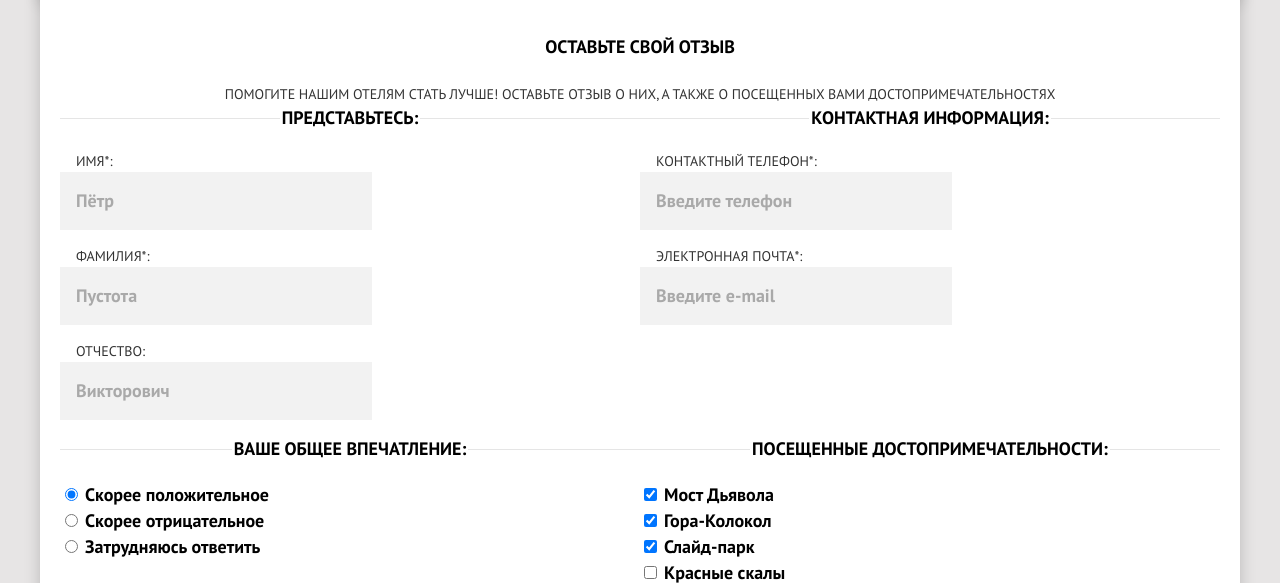
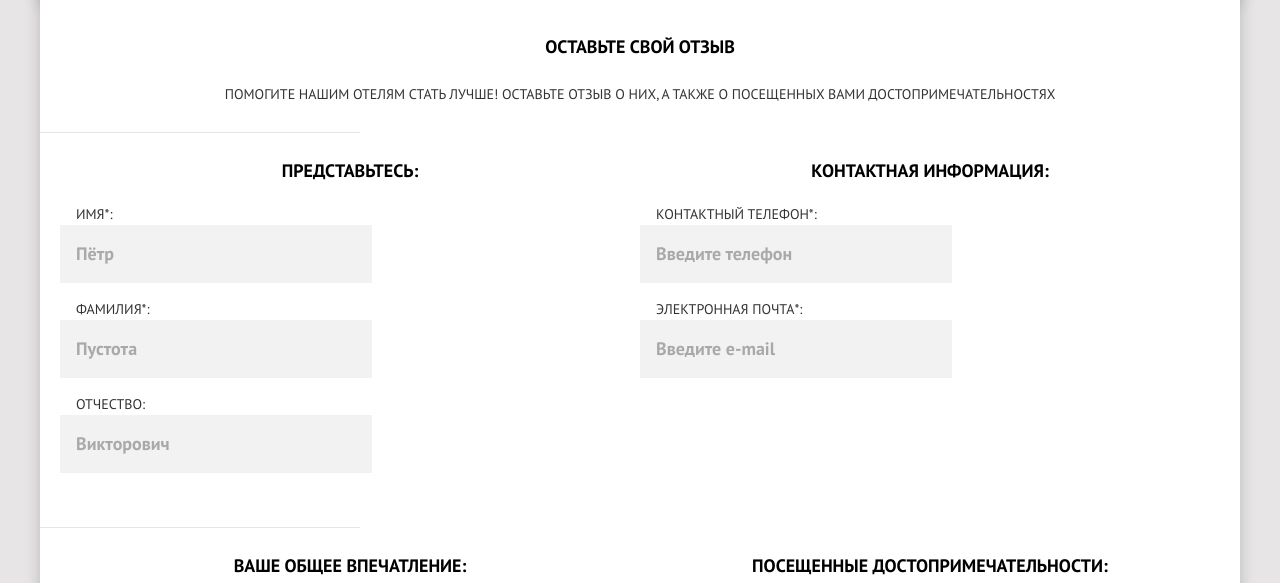
Before and after one commit to htmlacademy-adaptive/260671-sedona-26, a website: page source/form.html in a window 1280 px wide. Shown: the part 216-799 px from the top of the page. Drawn offline with nearby package versions, Linux system fonts and the light colour scheme; files that its build step writes are made by us from their sources.

Commit message:
added paddings and borders to form page

```diff
--- a/source/form.html
+++ b/source/form.html
@@ -45,7 +45,7 @@
           <h2 class="feedback__title">Оставьте свой отзыв</h2>
           <p class="feedback__description">Помогите нашим отелям стать лучше! оставьте отзыв о них, а также о посещенных вами достопримечательностях</p>
           <form class="feedback__form feedback-form" method="post" action="https://echo.htmlacademy.ru/">
-            <fieldset class="feedback__fieldset feedback__form--full-name feedback-full-name">
+            <fieldset class="feedback__fieldset feedback__fieldset--full-name feedback-full-name">
               <legend class="feedback__text">Представьтесь:</legend>
               <ul class="feedback__list feedback-full-name__list">
                 <li class="feedback-full-name__item">
@@ -62,7 +62,7 @@
                 </li>
               </ul>
             </fieldset>
-            <fieldset class="feedback__fieldset feedback__form--contact-info feedback-contact-info">
+            <fieldset class="feedback__fieldset feedback__fieldset--contact-info feedback-contact-info">
               <legend class="feedback__text">Контактная информация:</legend>
               <ul class="feedback__list feedback__list--contact-info">
                 <li class="feedback__item--contact-info">
@@ -75,7 +75,7 @@
                 </li>
               </ul>
             </fieldset>
-            <fieldset class="feedback__fieldset feedback__form--impression feedback-impression">
+            <fieldset class="feedback__fieldset feedback__fieldset--impression feedback-impression">
               <legend class="feedback__text">Ваше общее впечатление:</legend>
               <ul class="feedback__list feedback-impression__list">
                 <li class="feedback-impression__item">
@@ -92,7 +92,7 @@
                 </li>
               </ul>
             </fieldset>
-            <fieldset class="feedback__fieldset feedback__form--attractions feedback-attraction">
+            <fieldset class="feedback__fieldset feedback__fieldset--attractions feedback-attraction">
               <legend class="feedback__text">Посещенные достопримечательности:</legend>
               <ul class="feedback__list feedback-attraction__list">
                 <li class="feedback-attraction__item">
@@ -113,7 +113,7 @@
                 </li>
               </ul>
             </fieldset>
-            <fieldset class="feedback__fieldset feedback__form--emotions feedback-emotions">
+            <fieldset class="feedback__fieldset feedback__fieldset--emotions feedback-emotions">
               <legend class="feedback__text">Опишите свои эмоции:</legend>
               <textarea class="feedback__textarea feedback-emotions__textarea" name="feedback-emotions-field" id="feedback-emotions" cols="30" rows="10">Опишите подробно все свои восторги</textarea>
             </fieldset>
--- a/source/less/blocks/feedback.less
+++ b/source/less/blocks/feedback.less
@@ -24,31 +24,50 @@
   }
 }
 
-.feedback__form--full-name {
+.feedback__fieldset {
+  margin: 0;
+  padding: 0;
+  border: none;
+}
+
+.feedback__fieldset--full-name {
+  position: relative;
+  margin-bottom: 64px;
   @media (min-width: @tablet-width) {
     grid-column: 1 / 2;
   }
 }
 
-.feedback__form--contact-info {
+.feedback__fieldset--full-name::after {
+  content: "";
+  position: absolute;
+  left: -20px;
+  bottom: -39px;
+  display: block;
+  width: @mobile-width;
+  height: 1px;
+  background-color: #e5e5e5;
+}
+
+.feedback__fieldset--contact-info {
   @media (min-width: @tablet-width) {
     grid-column: 2 / 3;
   }
 }
 
-.feedback__form--impression {
+.feedback__fieldset--impression {
   @media (min-width: @tablet-width) {
     grid-column: 1 / 3;
   }
 }
 
-.feedback__form--attractions {
+.feedback__fieldset--attractions {
   @media (min-width: @tablet-width) {
     grid-column: 1 / 3;
   }
 }
 
-.feedback__form--emotions {
+.feedback__fieldset--emotions {
   @media (min-width: @tablet-width) {
     grid-column: 1 / 3;
   }
@@ -68,8 +87,10 @@
 }
 
 .feedback__description {
+  position: relative;
   text-align: center;
   margin: 0;
+  margin-bottom: 53px;
 
   font-family: "PT Sans", sans-serif;
   font-size: 14px;
@@ -79,11 +100,15 @@
   text-transform: uppercase;
 }
 
-.feedback__fieldset {
-  margin: 0;
-  padding: 0;
-  border: none;
-  border-top: 1px solid #e5e5e5;
+.feedback__description::after {
+  content: "";
+  position: absolute;
+  left: -20px;
+  bottom: -28px;
+  display: block;
+  width: @mobile-width;
+  height: 1px;
+  background-color: #e5e5e5;
 }
 
 .feedback__text {
```
